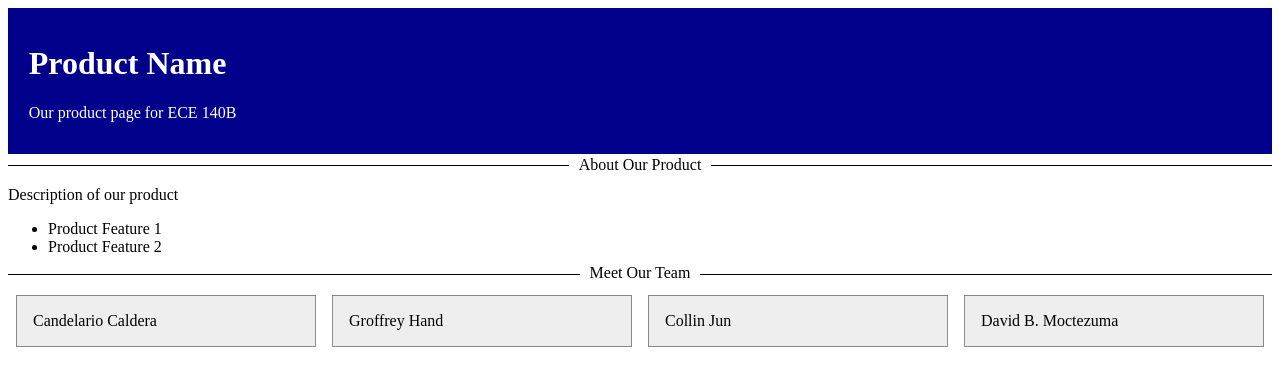
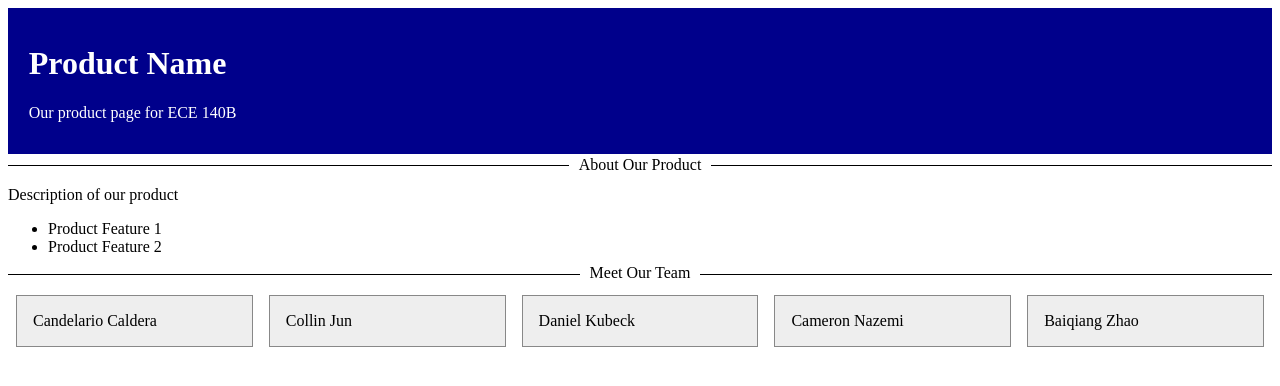
Before and after one commit to Cozmo8/ece140b-docker, a Python web app: template web/src/templates/home.html in a window 1280 px wide. Shown: the top 386 px of the page. Run offline with Jinja, Linux system fonts and the light colour scheme; the template is opened without the code that fills it, so the values that code supplies are empty.

Commit message:
Update files

```diff
--- a/web/src/public/css/styling.css
+++ b/web/src/public/css/styling.css
@@ -21,7 +21,7 @@
     grid-gap:1rem;
     display:grid;
     grid-template-rows:auto;
-    grid-template-columns:repeat(4, minmax(0, 1fr));
+    grid-template-columns:repeat(5, minmax(0, 1fr));
     margin:1rem .5rem;
 }
 
--- a/web/src/templates/home.html
+++ b/web/src/templates/home.html
@@ -24,8 +24,9 @@
   <div class='divider'><span>Meet Our Team</span></div>
   <div class = 'members'>
     <div>Candelario Caldera</div>
-    <div>Groffrey Hand</div>
     <div>Collin Jun</div>
-    <div>David B. Moctezuma</div>
+    <div>Daniel Kubeck</div>
+    <div>Cameron Nazemi</div>
+    <div>Baiqiang Zhao</div>
   </div>
 </html>
```
